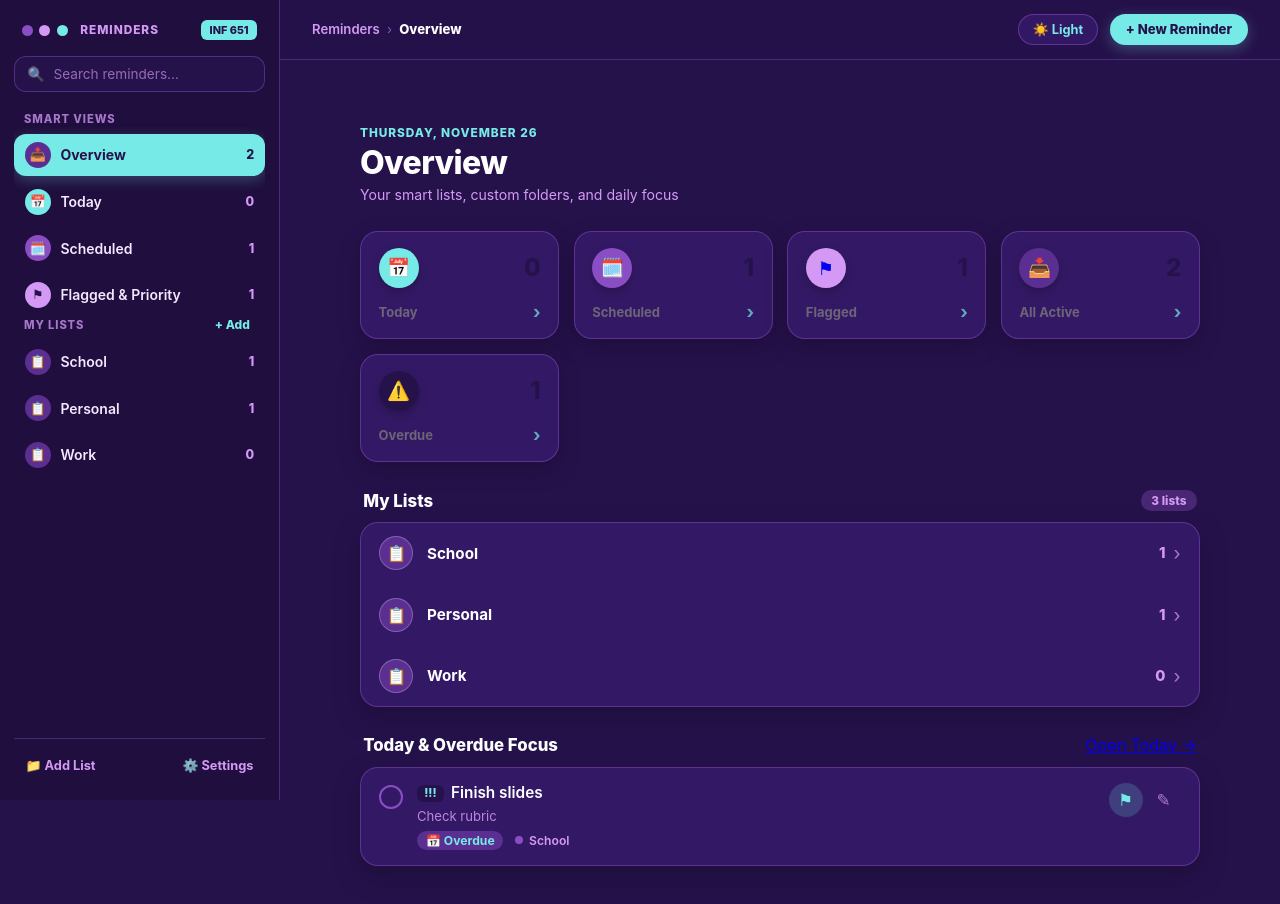
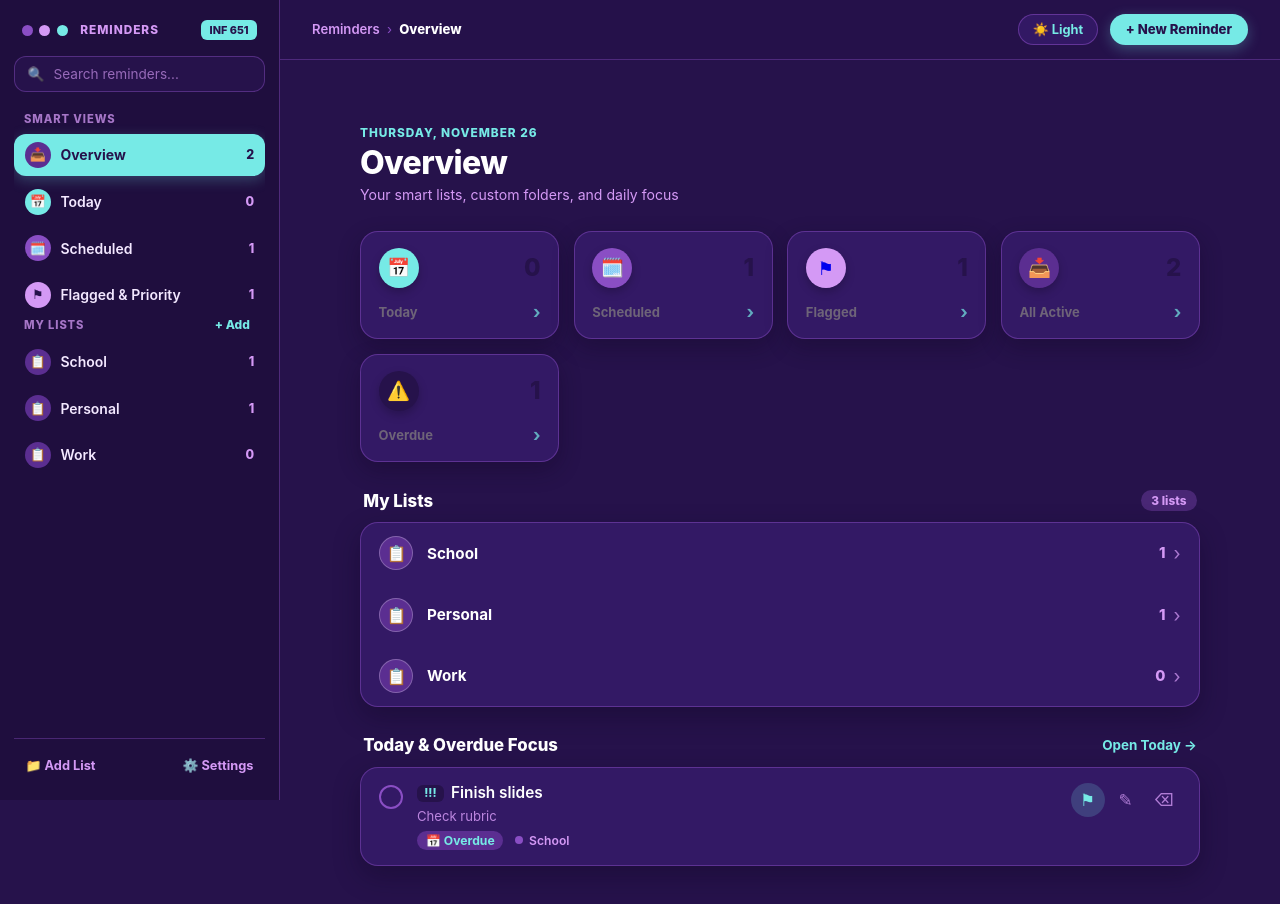
Before and after one commit to bunchhay-s/final-project-todo-app, a React (Vite) app: page / in a window 1280 px wide. Shown: the top 904 px of the page. Built offline with nearby package versions, Linux system fonts and the light colour scheme.

Commit message:
- updated edit + delete button which amra forgot to implement -Fixed some css bugs in overview

```diff
--- a/src/pages/Overview.jsx
+++ b/src/pages/Overview.jsx
@@ -3,8 +3,8 @@ import { useTaskContext } from '../context/TaskContext'
 import { isToday, isOverdue, getRelativeDate } from '../utilities/dateHelpers'
 import './Overview.css'
 
-export default function Overview({ searchTerm = '', openTask }) {
-  const { tasks = [], lists = [], listStyles = {}, toggleComplete, toggleFlag } = useTaskContext()
+export default function Overview({ searchTerm = '', openTask, listStyles = {} }) {
+  const { tasks = [], lists = [], toggleComplete, toggleFlag, deleteTask } = useTaskContext()
 
   const query = searchTerm.trim().toLowerCase()
   const visibleTasks = query
@@ -184,7 +184,7 @@ export default function Overview({ searchTerm = '', openTask }) {
           <h2 id="focus-heading" className="overview-section-title">
             Today &amp; Overdue Focus
           </h2>
-          <Link to="/today" className="see-all-link">
+          <Link to="/today" className="overview-link-action">
             Open Today →
           </Link>
         </div>
@@ -251,6 +251,8 @@ export default function Overview({ searchTerm = '', openTask }) {
                       </div>
                     </div>
 
+
+
                     <div className="overview-row-actions">
                       {typeof toggleFlag === 'function' && (
                         <button
@@ -275,6 +277,18 @@ export default function Overview({ searchTerm = '', openTask }) {
                           ✎
                         </button>
                       )}
+
+                      {typeof deleteTask === 'function' && (
+                        <button
+                          type="button"
+                          aria-label={`Delete "${task.title}"`}
+                          title="Delete Reminder"
+                          className="overview-edit-btn"
+                          onClick={() => deleteTask(task.id)}
+                        >
+                          ⌫
+                        </button>
+                      )}
                     </div>
                   </li>
                 )
--- a/src/pages/Scheduled.jsx
+++ b/src/pages/Scheduled.jsx
@@ -8,8 +8,8 @@ import {
 } from '../utilities/dateHelpers'
 import './Scheduled.css'
 
-export default function Scheduled({ searchTerm = '', openTask }) {
-  const { tasks = [], listStyles = {}, toggleComplete, toggleFlag } = useTaskContext()
+export default function Scheduled({ searchTerm = '', openTask, listStyles = {} }) {
+  const { tasks = [], toggleComplete, toggleFlag, deleteTask } = useTaskContext()
 
   const query = searchTerm.trim().toLowerCase()
   const visibleTasks = query
@@ -199,6 +199,18 @@ export default function Scheduled({ searchTerm = '', openTask }) {
                               ✎
                             </button>
                           )}
+
+                          {typeof deleteTask === 'function' && (
+                            <button
+                              type="button"
+                              aria-label={`Delete "${task.title}"`}
+                              title="Delete Reminder"
+                              className="scheduled-edit-btn"
+                              onClick={() => deleteTask(task.id)}
+                            >
+                              ⌫
+                            </button>
+                          )}
                         </div>
                       </li>
                     )
--- a/src/pages/Today.jsx
+++ b/src/pages/Today.jsx
@@ -2,8 +2,8 @@ import { useTaskContext } from '../context/TaskContext'
 import { isToday, isOverdue, getRelativeDate } from '../utilities/dateHelpers'
 import './Today.css'
 
-export default function Today({ searchTerm = '', openTask }) {
-  const { tasks = [], listStyles = {}, toggleComplete, toggleFlag } = useTaskContext()
+export default function Today({ searchTerm = '', openTask, listStyles = {} }) {
+  const { tasks = [], toggleComplete, toggleFlag, deleteTask } = useTaskContext()
 
   const query = searchTerm.trim().toLowerCase()
   const visibleTasks = query
@@ -109,6 +109,18 @@ export default function Today({ searchTerm = '', openTask }) {
               ✎
             </button>
           )}
+
+          {typeof deleteTask === 'function' && (
+            <button
+              type="button"
+              aria-label={`Delete "${task.title}"`}
+              title="Delete Reminder"
+              className="today-edit-btn"
+              onClick={() => deleteTask(task.id)}
+            >
+              ⌫
+            </button>
+          )}
         </div>
       </li>
     )
```
